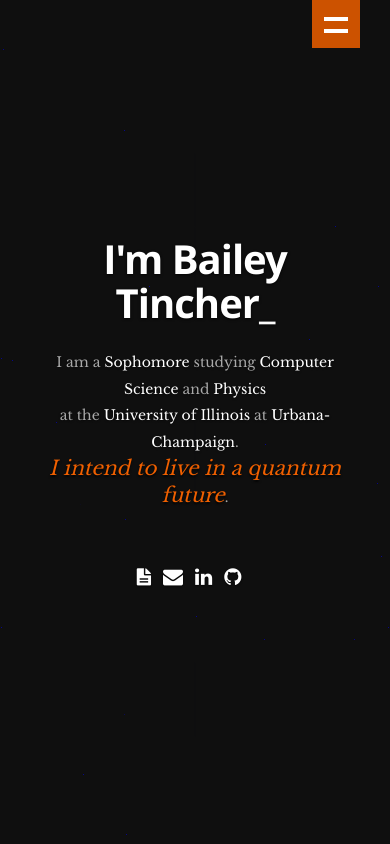
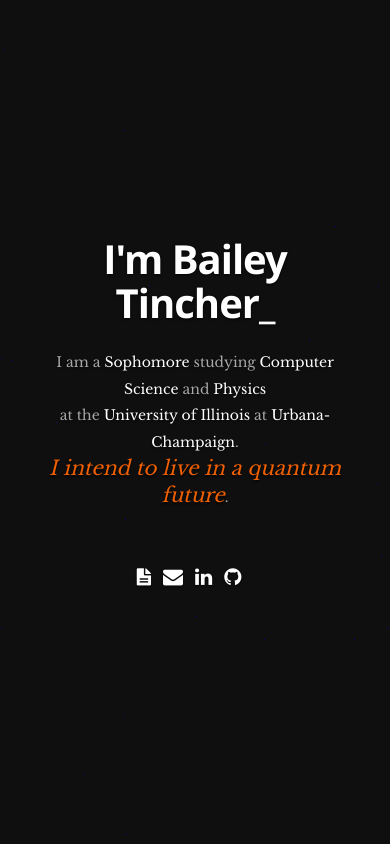
Before and after one commit to baileytincher/baileytincher.github.io, a React (Create React App) app: page /#/ in a window 390 px wide. Shown: the top 844 px of the page. Built offline with nearby package versions, Linux system fonts and the light colour scheme.

Commit message:
Comment out bad mobile navbar

```diff
--- a/src/Components/Header.js
+++ b/src/Components/Header.js
@@ -33,10 +33,10 @@ class Header extends Component {
             <Background/>
 
             <nav id="nav-wrap">
-
-            <NavLink className="mobile-btn" to="#nav-wrap" title="Show navigation">Show navigation</NavLink>
-            <NavLink className="mobile-btn" to="#home" title="Hide navigation">Hide navigation</NavLink>
-
+            {/*
+            // <NavLink className="mobile-btn" to="#nav-wrap" title="Show navigation">Show navigation</NavLink>
+            // <NavLink className="mobile-btn" to="#home" title="Hide navigation">Hide navigation</NavLink>
+            */}
             <ul id="nav" className="nav">
               <li className="current"><NavLink activeClassName="active" scroll={el => scrollTo(el)} to="#home">Home</NavLink></li>
               <li><NavLink activeClassName="active" scroll={el => scrollTo(el)} to="#about">My Story</NavLink></li>
```
